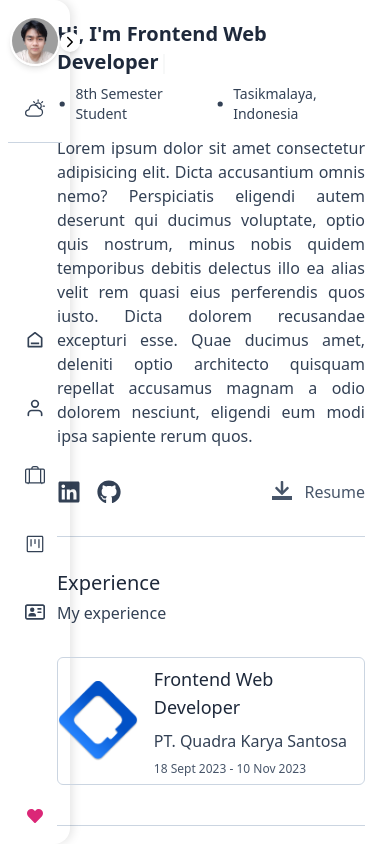
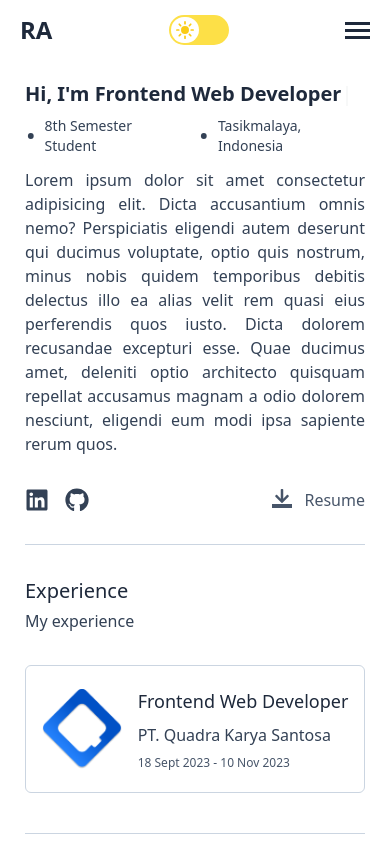
Before and after one commit to rrifky/React-Portfolio, a React (Vite) app: page / in a window 390 px wide. Shown: the top 844 px of the page. Built offline with nearby package versions, Linux system fonts and the light colour scheme.

Commit message:
mobile nav

```diff
--- a/src/App.jsx
+++ b/src/App.jsx
@@ -1,21 +1,35 @@
-import React from 'react';
+import React, { useEffect, useState } from 'react';
 import Profile from './components/Fragments/ProfileSection';
 import ExperienceSection from './components/Fragments/ExperienceSection';
 import ProjectSection from './components/Fragments/ProjectSection';
 import SkillSection from './components/Fragments/SkillSection';
 import ContactSection from './components/Fragments/ContactSection';
 import Sidenav from './components/Layouts/Sidenav';
+import Mobilenav from './components/Layouts/Mobilenav';
 
 export default function App() {
+  const [isMobile, setIsMobile] = useState(false);
+
+  useEffect(() => {
+    const handleResize = () => {
+      setIsMobile(window.innerWidth <= 1080);
+    };
+    handleResize();
+    window.addEventListener('resize', handleResize);
+    return () => {
+      window.removeEventListener('resize', handleResize);
+    };
+  }, []);
+
   return (
     <div className="mx-auto max-w-[340px] mb-8 md:max-w-[720px] lg:max-w-[920px]">
-      <Sidenav />
-      <div className='ml-8'>
-      <Profile />
-      <ExperienceSection />
-      <ProjectSection />
-      <SkillSection />
-      <ContactSection />
+      {isMobile ? <Mobilenav /> : <Sidenav />}
+      <div className="xl:ml-8 mt-[80px] xl:mt-0">
+        <Profile />
+        <ExperienceSection />
+        <ProjectSection />
+        <SkillSection />
+        <ContactSection />
       </div>
     </div>
   );
--- /dev/null
+++ b/src/components/Layouts/Mobilenav.jsx
@@ -0,0 +1,72 @@
+import { useEffect, useState } from 'react';
+import { BsMoonStarsFill } from 'react-icons/bs';
+import { IoSunny } from 'react-icons/io5';
+
+const Mobilenav = () => {
+  const [isDarkMode, setIsDarkMode] = useState(false);
+  const [isScrolled, setIsScrolled] = useState(false);
+  const [isOpen, setIsOpen] = useState(false);
+
+  const toggleMenu = () => {
+    setIsOpen(!isOpen);
+  };
+
+  const toggleDarkMode = () => {
+    setIsDarkMode(!isDarkMode);
+  };
+
+  useEffect(() => {
+    const handleScroll = () => {
+      const position = window.scrollY;
+      if (position > 0) {
+        setIsScrolled(true);
+      } else {
+        setIsScrolled(false);
+      }
+    };
+    window.addEventListener('scroll', handleScroll);
+    return () => {
+      window.removeEventListener('scroll', handleScroll);
+    };
+  }, []);
+
+  return (
+    <nav
+      className={`fixed top-0 left-0 right-0 z-50 h-[60px]  bg-white
+    ${isScrolled ? 'backdrop-blur-lg shadow-md bg-transparent' : ''}
+    `}
+    >
+      <div className={`flex justify-between items-center h-full px-5`}>
+        <div className="text-2xl font-bold text-slate-800">RA</div>
+        {/* Darkmode toggle */}
+        <div className={`flex justify-center mb-6 min-w-[170px]`}>
+          <div className={`relative top-[12px] min-w-[60px] h-[30px] ${isDarkMode ? 'bg-blue-950 border-blue-950' : 'bg-yellow-300 border-yellow-300'}  border-2  rounded-2xl`}>
+            <input type="checkbox" checked={isDarkMode} onChange={toggleDarkMode} className="absolute appearance-none cursor-pointer w-full h-full rounded-2xl transition-colors duration-300 ease-in-out focus:outline-none z-50" />
+            <div
+              className={`absolute left-0 top-0 flex justify-center ${isDarkMode ? 'bg-slate-950' : 'bg-white'} rounded-full items-center w-1/2 h-full transition-transform duration-300 ease-in-out transform ${
+                isDarkMode ? 'translate-x-full' : ''
+              }`}
+            >
+              {isDarkMode ? <BsMoonStarsFill size={20} className="text-yellow-300" /> : <IoSunny size={20} className="text-yellow-400" />}
+            </div>
+          </div>
+        </div>
+        {/* End Darkmode Toggle */}
+        <div className="cursor-pointer" onClick={toggleMenu}>
+          <div className={`h-[3px] w-[25px] bg-slate-800 transition duration-300 ${isOpen ? 'rotate-45 translate-y-[7px]' : ''}`}></div>
+          <div className={`h-[3px] w-[25px]  bg-slate-800 mt-1 transition-all duration-200 ${isOpen ? 'translate-x-[5px] opacity-0' : ''}`}></div>
+          <div className={`h-[3px] w-[25px] bg-slate-800 mt-1 transition duration-300 ${isOpen ? '-rotate-45 -translate-y-[7px]' : ''}`}></div>
+        </div>
+        {/* <div className={`absolute top-16 left-0 right-0 bg-white ${isOpen ? 'block' : 'hidden'}`}>
+          <ul>
+            <li>Menu Item 1</li>
+            <li>Menu Item 2</li>
+            <li>Menu Item 3</li>
+          </ul>
+        </div> */}
+      </div>
+    </nav>
+  );
+};
+
+export default Mobilenav;
--- a/src/components/Layouts/Sidenav.jsx
+++ b/src/components/Layouts/Sidenav.jsx
@@ -54,6 +54,7 @@ const Sidenav = () => {
             </span>
           </div>
           <div>
+            {/* Darkmode Toggle */}
             {isExpanded ? (
               <div className={`flex justify-center mb-6 min-w-[170px]`}>
                 <div className={`relative min-w-[60px] h-[30px] ${isDarkMode ? 'bg-blue-950 border-blue-950' : 'bg-yellow-300 border-yellow-300'}  border-2  rounded-2xl`}>
@@ -72,6 +73,7 @@ const Sidenav = () => {
                 {isSun ? <IoPartlySunnyOutline size={20} /> : <BsCloudMoon size={20} />}
               </div>
             )}
+            {/* End Darkmode Toggle */}
           </div>
         </div>
         <div className="flex flex-col text-slate-700">
```
